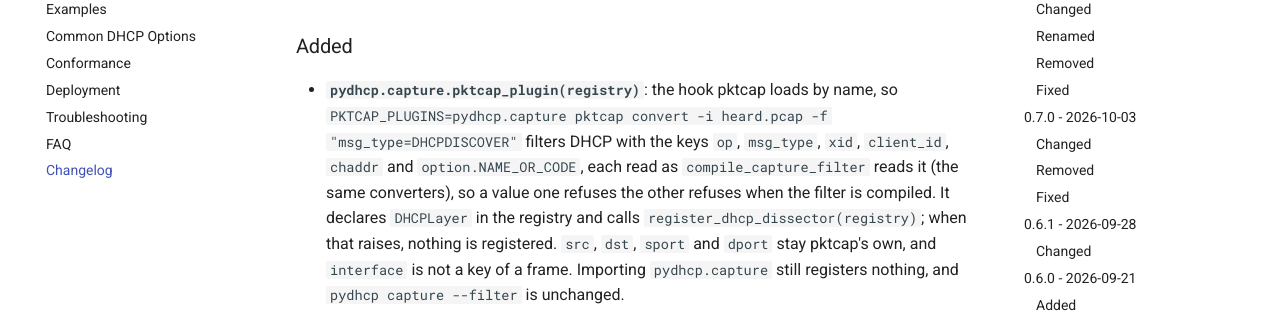
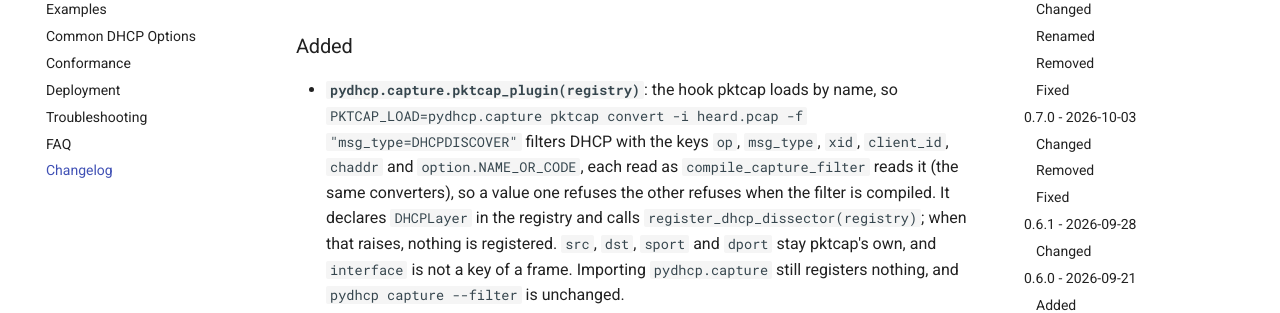
Before and after one commit to jose-pr/pydhcp, an MkDocs documentation site: the page built from docs/changelog.md, in a window 1280 px wide and 900 px high, scrolled down 339 px. Shown: the part 153-466 px from the top of the window. Built offline with MkDocs 1.6.1 and Material for MkDocs 9.7.7, drawn with Linux system fonts in a browser that asks for light colours; comment, search, counter and statistics services are not loaded.

Commit message:
docs: pktcap's list of plugins to load is named with PKTCAP_LOAD, --load or its load key

```diff
--- a/CHANGELOG.md
+++ b/CHANGELOG.md
@@ -17,7 +17,7 @@ someone upgrading from 0.7.0.
 ### Added
 
 - **`pydhcp.capture.pktcap_plugin(registry)`**: the hook pktcap loads by name, so
-  `PKTCAP_PLUGINS=pydhcp.capture pktcap convert -i heard.pcap -f "msg_type=DHCPDISCOVER"` filters DHCP
+  `PKTCAP_LOAD=pydhcp.capture pktcap convert -i heard.pcap -f "msg_type=DHCPDISCOVER"` filters DHCP
   with the keys `op`, `msg_type`, `xid`, `client_id`, `chaddr` and `option.NAME_OR_CODE`, each read as
   `compile_capture_filter` reads it (the same converters), so a value one refuses the other refuses when the
   filter is compiled. It declares `DHCPLayer` in the registry and calls
```
Also changed, not shown: README.md (+1 -1 lines), docs/examples.md (+1 -1 lines), src/pydhcp/capture/AGENTS.md (+2 -2 lines), 1 other file.
